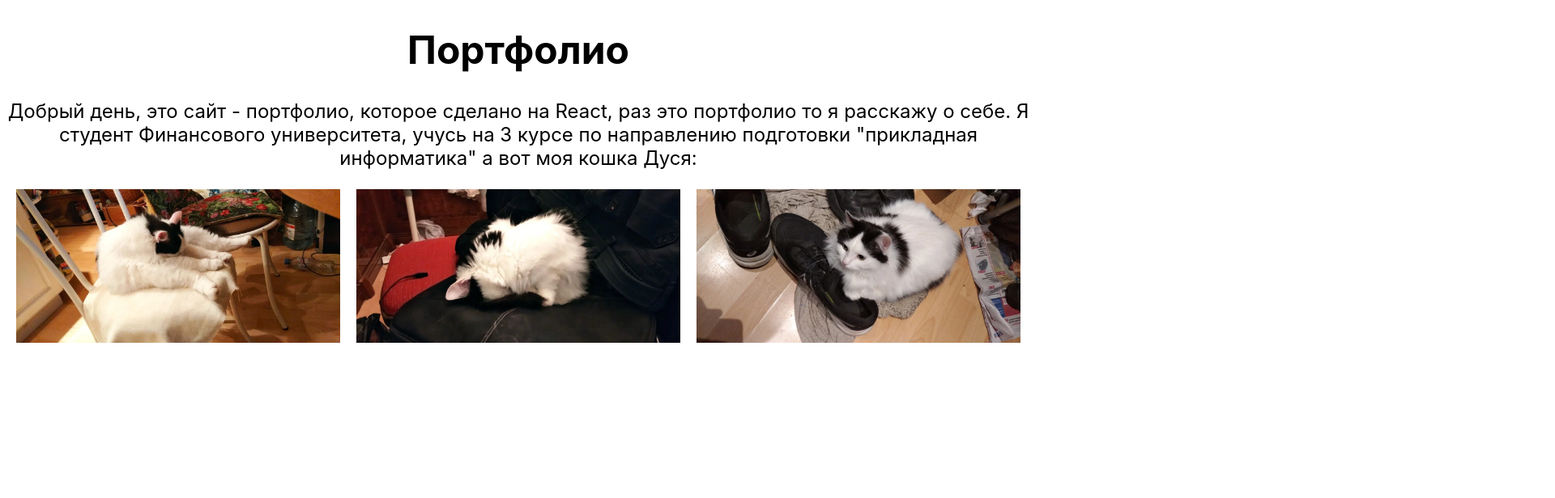
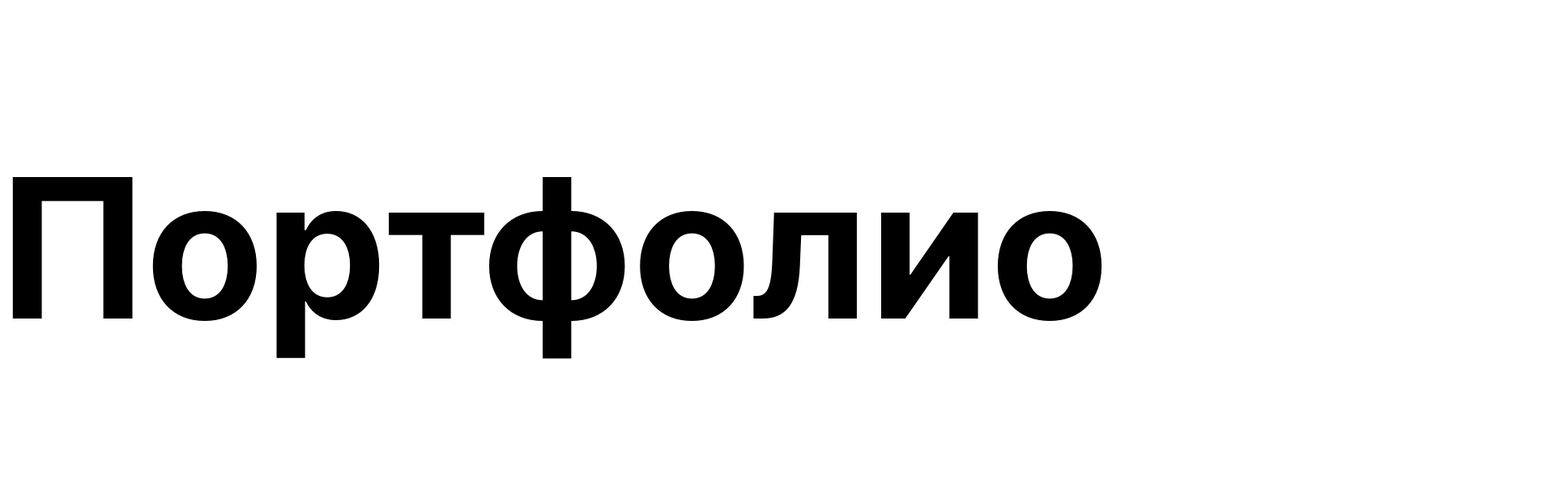
Before and after one commit to AIVIANO/portfolio-dubosheido, a React (Create React App) app: page / in a window 1280 px wide. Shown: the top 616 px of the page at 81% size, 1920 px wide, since content can reach past the window. Built offline with nearby package versions, Linux system fonts and the light colour scheme.

Commit message:
Increase size of images and text

```diff
--- a/src/App.css
+++ b/src/App.css
@@ -3,20 +3,20 @@
 }
 
 .App-header h1 {
-  font-size: 3em; /* Увеличиваем размер заголовка */
+  font-size: 15em; /* Увеличиваем размер заголовка */
 }
 
 .App-header p {
-  font-size: 1.5em; /* Увеличиваем размер текста */
+  font-size: 5em; /* Увеличиваем размер текста */
 }
 
 .gallery {
   display: flex;
   justify-content: center;
-  gap: 20px; /* Увеличиваем расстояние между изображениями */
+  gap: 30px; /* Увеличиваем расстояние между изображениями */
 }
 
 .gallery img {
-  width: 400px; /* Увеличиваем ширину изображений */
+  width: 1000px; /* Увеличиваем ширину изображений */
   height: auto;
 }
```
